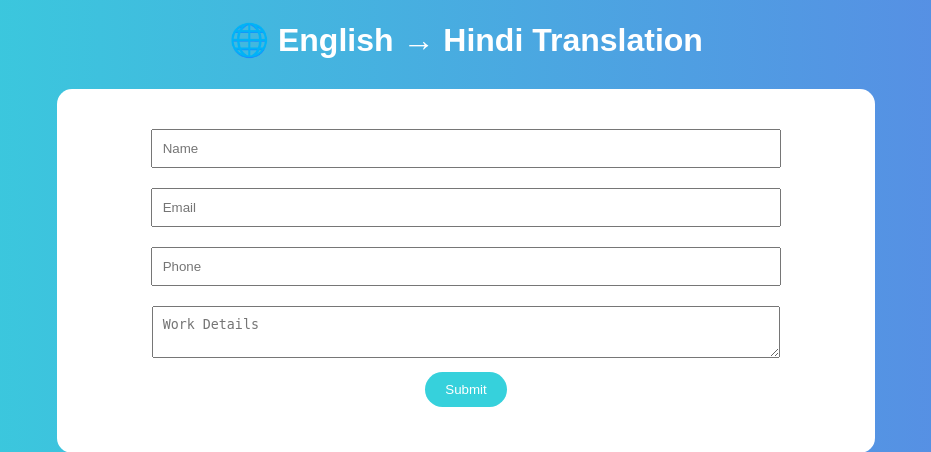
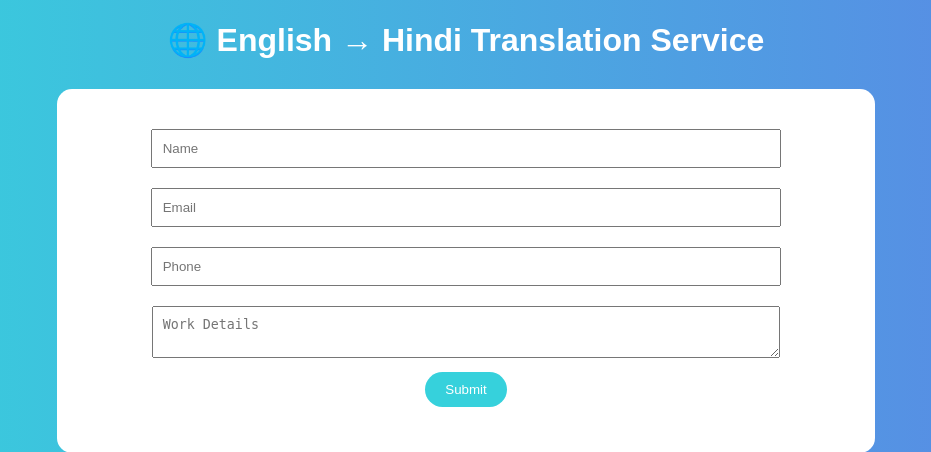
Before and after one commit to placementcellvvw/translator-website, a Flask app: page / in a window 1280 px wide. Shown: the top 452 px of the page, without its empty margins (174-1105 px from the left). Run offline with Flask 3, Linux system fonts and the light colour scheme.

Commit message:
Update index.html

```diff
--- a/templates/index.html
+++ b/templates/index.html
@@ -1,7 +1,7 @@
 <!DOCTYPE html>
 <html>
 <head>
-<title>Translation Service</title>
+<title>DAIVIK Translation Work</title>
 <style>
 body { font-family: Arial; background: linear-gradient(to right, #36d1dc, #5b86e5); text-align: center; color: white; }
 .box { background: white; color: black; padding: 30px; margin: 30px auto; width: 60%; border-radius: 15px; }
@@ -10,7 +10,7 @@ button { background: #36d1dc; color: white; padding: 10px 20px; border: none; bo
 </style>
 </head>
 <body>
-<h1>🌐 English → Hindi Translation</h1>
+<h1>🌐 English → Hindi Translation Service</h1>
 <div class="box">
 <form method="POST">
 <input name="name" placeholder="Name" required><br>
```
